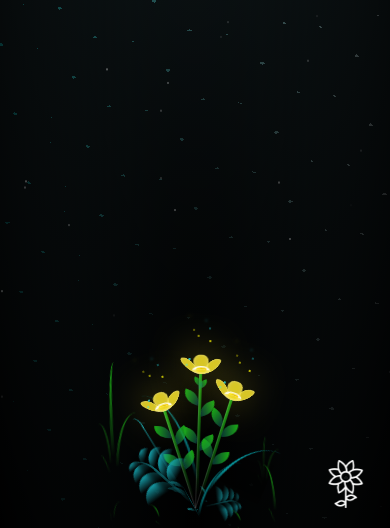
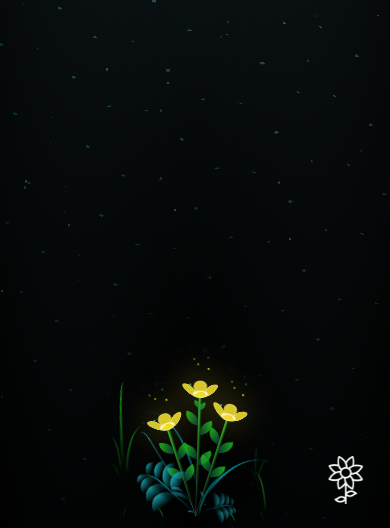
Before and after one commit to reyrojo2/FloresAmarillas, a plain HTML site: page index.html in a window 390 px wide. Shown: the part 316-844 px from the top of the page. Drawn offline with Linux system fonts and the light colour scheme.

Commit message:
Update flowers.css 4

```diff
--- a/flowers.css
+++ b/flowers.css
@@ -1106,35 +1106,97 @@ body {
   animation-play-state: paused !important;
 }
 
-/* Ajustes móviles: evitar desborde vertical */
+/* === Capas y clics: aseguro orden y que nada tape el botón === */
+.night { z-index: 0; pointer-events: none; }
+#stars { z-index: 1; pointer-events: none; }
+.flowers { position: relative; z-index: 2; overflow: visible; }
+#toggleAudio { z-index: 9999; pointer-events: auto; }
+
+/* =========================
+   SOLO MÓVIL (<= 600px)
+   ========================= */
 @media (max-width: 600px) {
+  /* 1) Viewport real y sin scroll */
   html, body {
     height: 100%;
     margin: 0;
     padding: 0;
-    overflow: hidden;      /* quita scroll vertical y horizontal */
+    overflow: hidden;               /* quita scroll vertical y horizontal */
+    -webkit-text-size-adjust: 100%;
   }
 
-  /* Limita el fondo y las estrellas al viewport visual */
-  #stars, .night {
+  /* 2) Fondo y estrellas ajustados al viewport visual (sin barras) */
+  .night {
+    position: fixed;
+    inset: 0;
+  }
+  #stars {
+    position: fixed;
     top: 0;
     left: 0;
-    width: 100svw;   /* usa small viewport units (soporta barras en móviles) */
+    transform: none;                /* quitamos el translateX(-50%) */
+    width: 100svw;                  /* small viewport units = móvil real */
     height: 100svh;
-    transform: none;
   }
 
-  /* Si alguna animación usa más de 100vh, recórtala a 100svh */
-  @keyframes fall {
-    from { transform: translateY(0); opacity: .9; }
-    to   { transform: translateY(100svh); opacity: 0; } /* antes 120vh */
+  /* 3) Escala y “piso” de las flores para que no se corten */
+  :root {
+    --flowers-scale: 0.48;          /* ajusta 0.44–0.52 si hace falta */
+  }
+  .flower { bottom: 8vmin; }        /* antes 10vmin */
+  .flower__grass { bottom: 10vmin; }/* antes 12vmin */
+  .long-g--6 { bottom: -18vmin; }   /* un poco menos negativo para no cortar */
+
+  /* 4) Botón de música: visible sobre safe-area (iOS/Android) */
+  #toggleAudio {
+    position: fixed;
+    right: 20px;
+    bottom: calc(20px + env(safe-area-inset-bottom));
+    /* “contain” evita que sombras/filtros generen overflow de pintura */
+    contain: layout paint;
   }
 
+  /* 5) Evitar que animaciones creen scroll vertical:
+        - Sustituimos 120vh/-10vh por 100svh/-8svh
+        - O reajustamos la distancia via variables */
+  .shooting-star {
+    top: -8svh;          /* antes -10vh */
+    /* forzamos la distancia al alto visible del viewport */
+    --dist: 100svh;      /* antes 120vh */
+  }
+
+  /* Re-define keyframes con límites al viewport visual */
+  @keyframes fall {
+    from { transform: translateY(0);     opacity: .9; }
+    to   { transform: translateY(100svh); opacity: 0; }  /* antes 120vh */
+  }
+
+  /* Nota: el keyframe original usa var(--angle) + var(--dist).
+     Aquí solo nos aseguramos de que la Y no supere el viewport. */
   @keyframes shoot {
-    0%   { transform: rotate(var(--angle)) translateY(-10svh); opacity: 0; }
+    0%   { transform: rotate(var(--angle)) translateY(-8svh); opacity: 0; }
+    10%  { opacity: 1; }
+    25%  { transform: rotate(var(--angle)) translateY(calc(100svh * .25)) translateX(calc(var(--drift) * 8px)); }
+    50%  { transform: rotate(var(--angle)) translateY(calc(100svh * .5))  translateX(calc(var(--drift) * -4px)); }
+    75%  { transform: rotate(var(--angle)) translateY(calc(100svh * .75)) translateX(calc(var(--drift) * 12px)); }
     100% { transform: rotate(var(--angle)) translateY(100svh); opacity: 0; }
   }
+
+  /* Seguridad extra: evita “micro-scroll” horizontal en algunos Android viejos */
+  html { overflow-x: clip; }
+}
+
+/* =========================
+   MOVIL MUY ANGOSTO (<= 400px)
+   ========================= */
+@media (max-width: 400px) {
+  :root { --flowers-scale: 0.44; }  /* un poco menos para pantallas mini */
+  .flower { bottom: 7vmin; }
+  .flower__grass { bottom: 9vmin; }
+  /* Botón un pelín más arriba si hay notch grande */
+  #toggleAudio { bottom: calc(24px + env(safe-area-inset-bottom)); }
 }
 
 
+
 /*# sourceMappingURL=flowers.css.map */
```
